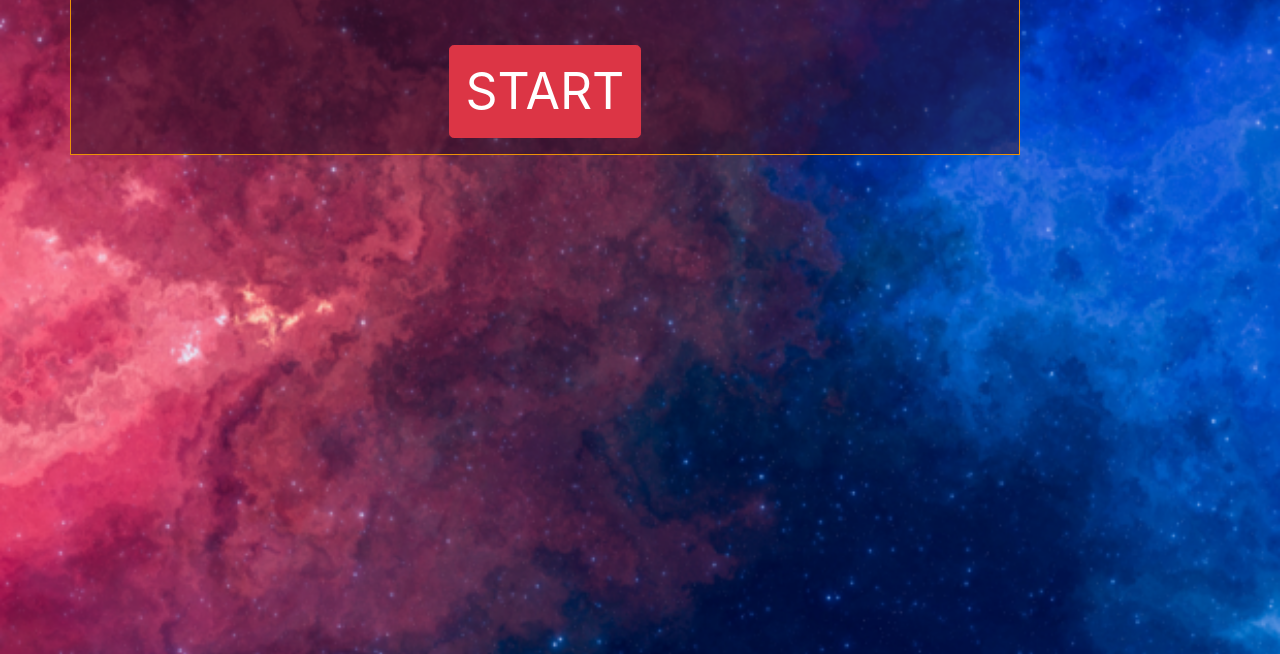
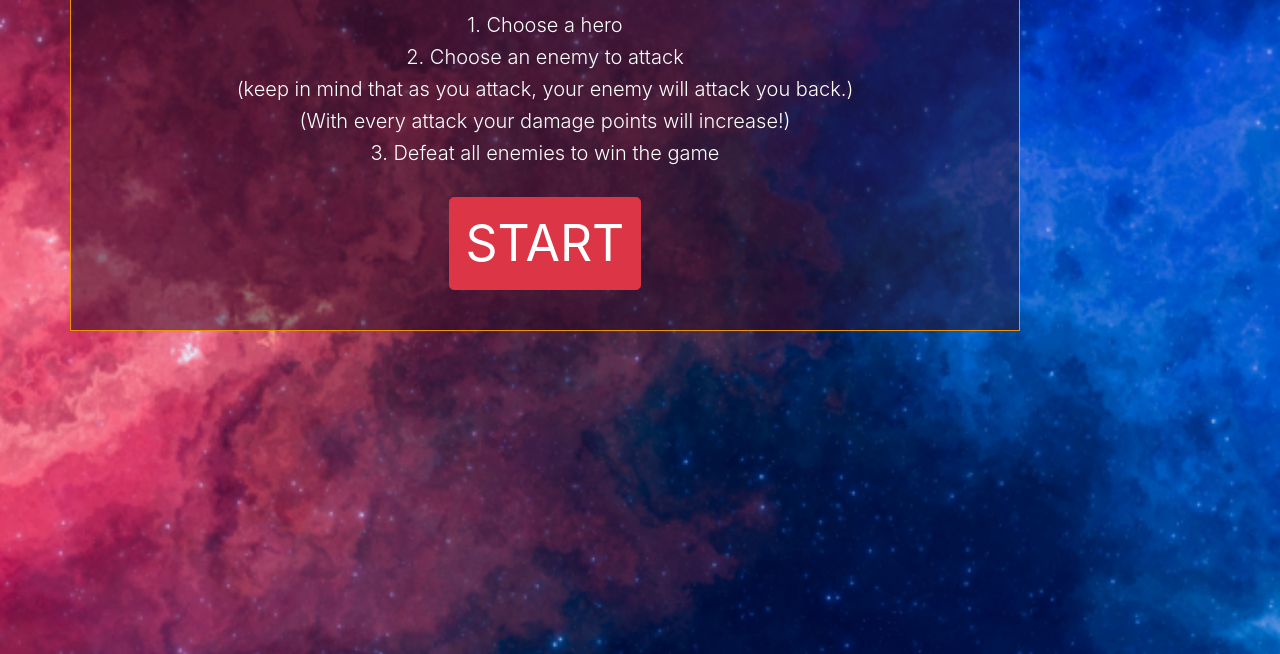
Before and after one commit to jordanmccollam/unit-4-game, a plain HTML site: page index.html in a window 1280 px wide. Shown: the part 146-800 px from the top of the page. Drawn offline with nearby package versions, Linux system fonts and the light colour scheme.

Commit message:
added instructions, full and working game V3

```diff
--- a/assets/javascript/game.js
+++ b/assets/javascript/game.js
@@ -62,7 +62,7 @@ $(document).ready(function() {
     // ***********************
     function reset() {
         // Hide ALL screens
-        $(".start-screen, .instructions, .versus-heading, .good-characters, .bad-side").addClass("d-none");
+        $(".start-screen, .instructions, .versus-heading, .good-characters, .bad-side, .instructions-screen").addClass("d-none");
         // Move ALL characters to starting positions
         $(".good-characters").append(capBtn, spidermanBtn, ironmanBtn);
         $(".evil-characters").append(lokiBtn, ultronBtn, thanosBtn);
--- a/index.html
+++ b/index.html
@@ -27,14 +27,30 @@
                 <!-- HEADING -->
                 <div class="row">
                     <div class="col-12">
-                        <h2 class="display-3 text-logo pb-3 text-center heading">AVENGERS RPG</h2>
+                        <h1 class="display-3 text-logo pb-3 text-center heading">AVENGERS RPG</h1>
                     </div>
                 </div>
 
                 <!-- STARTING SCREEN -->
                 <div class="row start-screen">
+                    <div class="col-12 text-center mt-3">
+                            <h2 class="display-4 text-white">1. Choose a hero</h2>
+                            <h2 class="display-4 text-white">2. Choose an enemy to attack</h2>
+                            <h2 class="display-4 text-white">(keep in mind that as you attack, your enemy will attack you back.)</h2>
+                            <h2 class="display-4 text-white">(With every attack your damage points will increase!)</h2>
+                            <h2 class="display-4 text-white">3. Defeat all enemies to win the game</h2>
+                        <button class="btn btn-lg btn-danger start-btn my-4">START</button>
+                    </div>
+                </div>
+                <!-- Instructions SCREEN -->
+                <div class="row instructions-screen">
                     <div class="col-12 text-center">
-                        <button class="btn btn-lg btn-danger mt-5 start-btn">START</button>
+                        <h2 class="display-4 text-white">1. Choose a hero</h2>
+                        <h2 class="display-4 text-white">2. Choose an enemy to attack</h2>
+                        <h2 class="display-4 text-white">(keep in mind that as you attack, your enemy will attack you back.)</h2>
+                        <h2 class="display-4 text-white">(With every attack your damage points will increase!)</h2>
+                        <h2 class="display-4 text-white">3. Defeat all enemies to win the game</h2>
+                        <button class="btn btn-lg btn-danger start-btn">Got it!</button>
                     </div>
                 </div>
 
```
